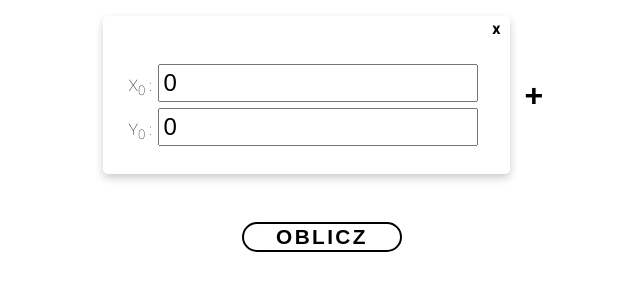
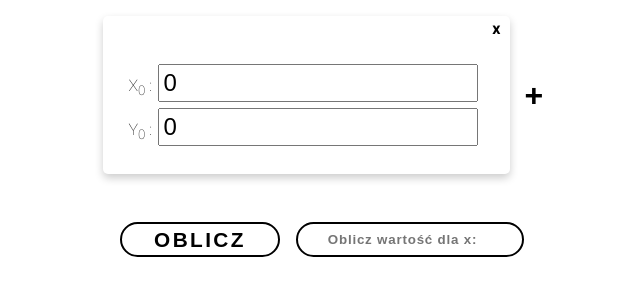
Before and after one commit to mduckdev/Lagrange-interpolation, a React (Create React App) app: page / in a window 1280 px wide. Shown: the top 300 px of the page, without its empty margins (326-966 px from the left). Built offline with nearby package versions, Linux system fonts and the light colour scheme.

Commit message:
Bug fix and console log removed

```diff
--- a/src/App.tsx
+++ b/src/App.tsx
@@ -17,7 +17,7 @@ function App() {
   }
 
   const getCoefficients = (xPoints: number[], yPoints: number[]): number[] => {
-    if (yPoints.length <= 1) { return [yPoints[0]] }
+    if (yPoints.length == 1) { return [yPoints[0]] }
     let result: number[] = [];
     for (let i = 0; i < xPoints.length; i++) {
       result.push(0);
@@ -48,12 +48,11 @@ function App() {
     return result;
   }
   const showEquation = () => {
-    console.log(cardsList)
     const xPoints: number[] = cardsList.map(element => Number(element.xValue));
     const yPoints: number[] = cardsList.map(element => Number(element.yValue));
-    console.log(xPoints, yPoints)
+    if (xPoints.length < 1 || yPoints.length < 1) { return }
+    if ((new Set(xPoints)).size !== yPoints.length) { return }
     const Coefficients = getCoefficients(xPoints, yPoints);
-    if ((new Set(xPoints)).size !== yPoints.length) { return }
 
     let equation: string = "f(x)=";
     for (let i = 0; i < Coefficients.length; i++) {
@@ -78,7 +77,7 @@ function App() {
       <div className='card-container'>
         <Cards></Cards>
         <button onClick={showEquation} className='submitButton'>OBLICZ</button>
-
+        <input type="number" className='calculateYInput' placeholder='Oblicz wartość dla x:'></input>
       </div>
 
       {url.length > 0 ? (<div className='results'><br></br><img alt="Equation" src={url}></img></div>) : (<div></div>)}
--- a/src/scss/style.scss
+++ b/src/scss/style.scss
@@ -79,7 +79,21 @@ body {
     background-color: #ffffff;
     cursor: pointer;
     transition: 0.7s;
+}
 
+.calculateYInput {
+    margin-top: 5vh;
+    width: 13rem;
+    outline: none;
+    border: 2px black solid;
+    border-radius: 10rem;
+    font-weight: 700;
+    letter-spacing: 0.05rem;
+    background-color: #ffffff;
+    transition: 0.7s;
+    text-align: center;
+    padding: 0.5rem;
+    margin-left: 1rem;
 }
 
 .submitButton:hover {
```
